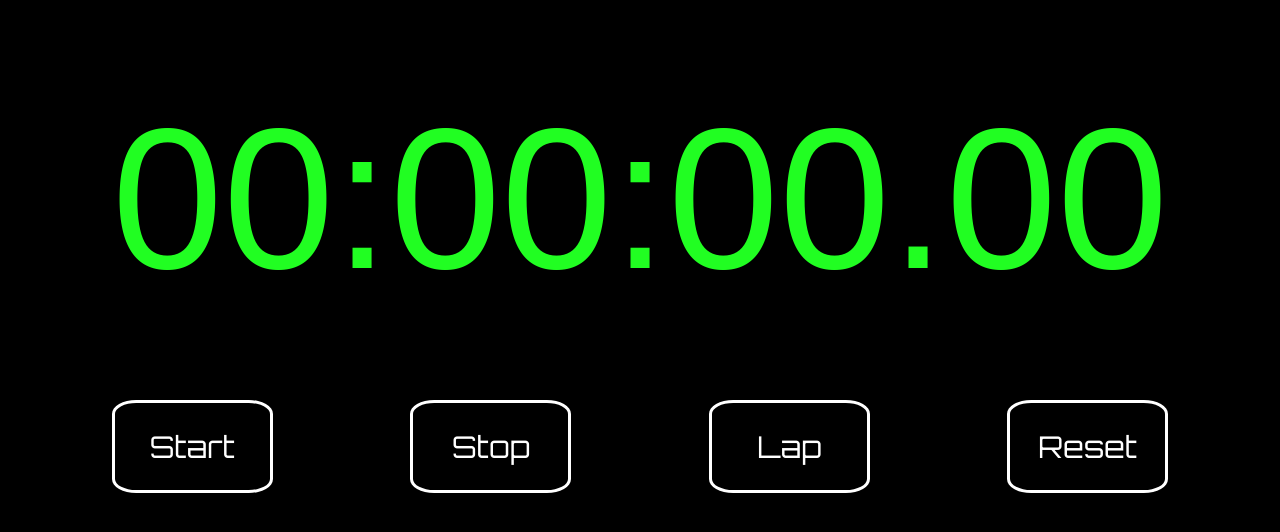
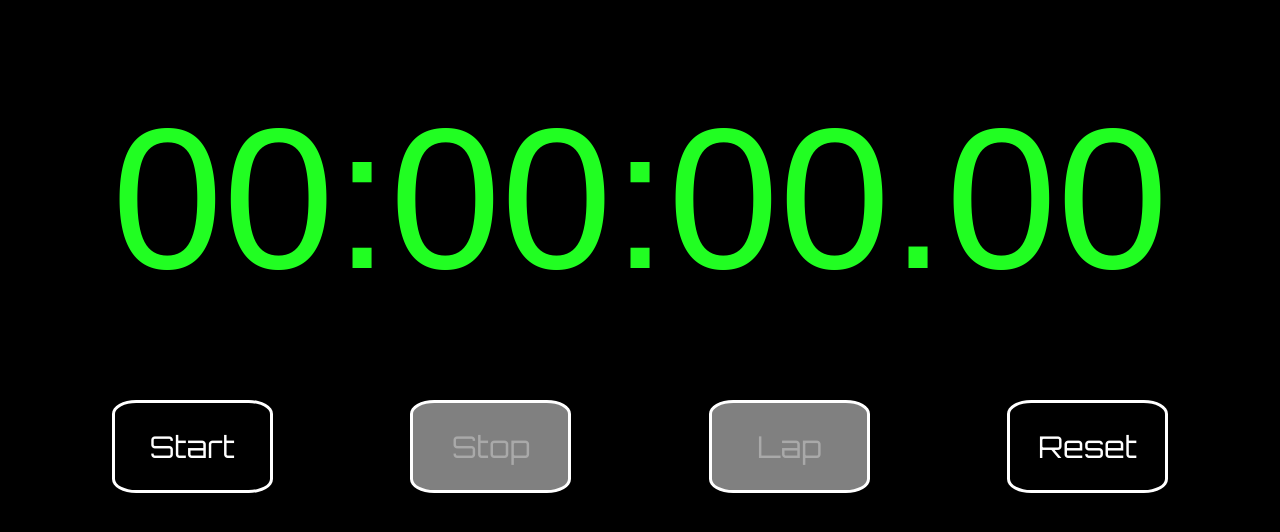
Before and after one commit to Shopify/eng-intern-assessment-react, a React app: page / in a window 1280 px wide. Shown: the top 532 px of the page. Built offline with nearby package versions, Linux system fonts and the light colour scheme; a web font is replaced by a local one.

Commit message:
changed css for disabled buttons

```diff
--- a/src/StopWatch.css
+++ b/src/StopWatch.css
@@ -22,12 +22,24 @@ body {
     border-radius: 15%;
 }
 
+
+.btn:disabled {
+    background-color: gray;
+    color: darkgray;
+}
+
+.btn:hover:disabled {
+    cursor: default;
+    transform: none;
+    background-color: gray;
+}
+
 .btn:hover{
     background-color: red;
     cursor: pointer;
     transform: scale(1.1);
+}
 
-}
 
 .clock {
     font-family: 'alarm clock', sans-serif;
```
